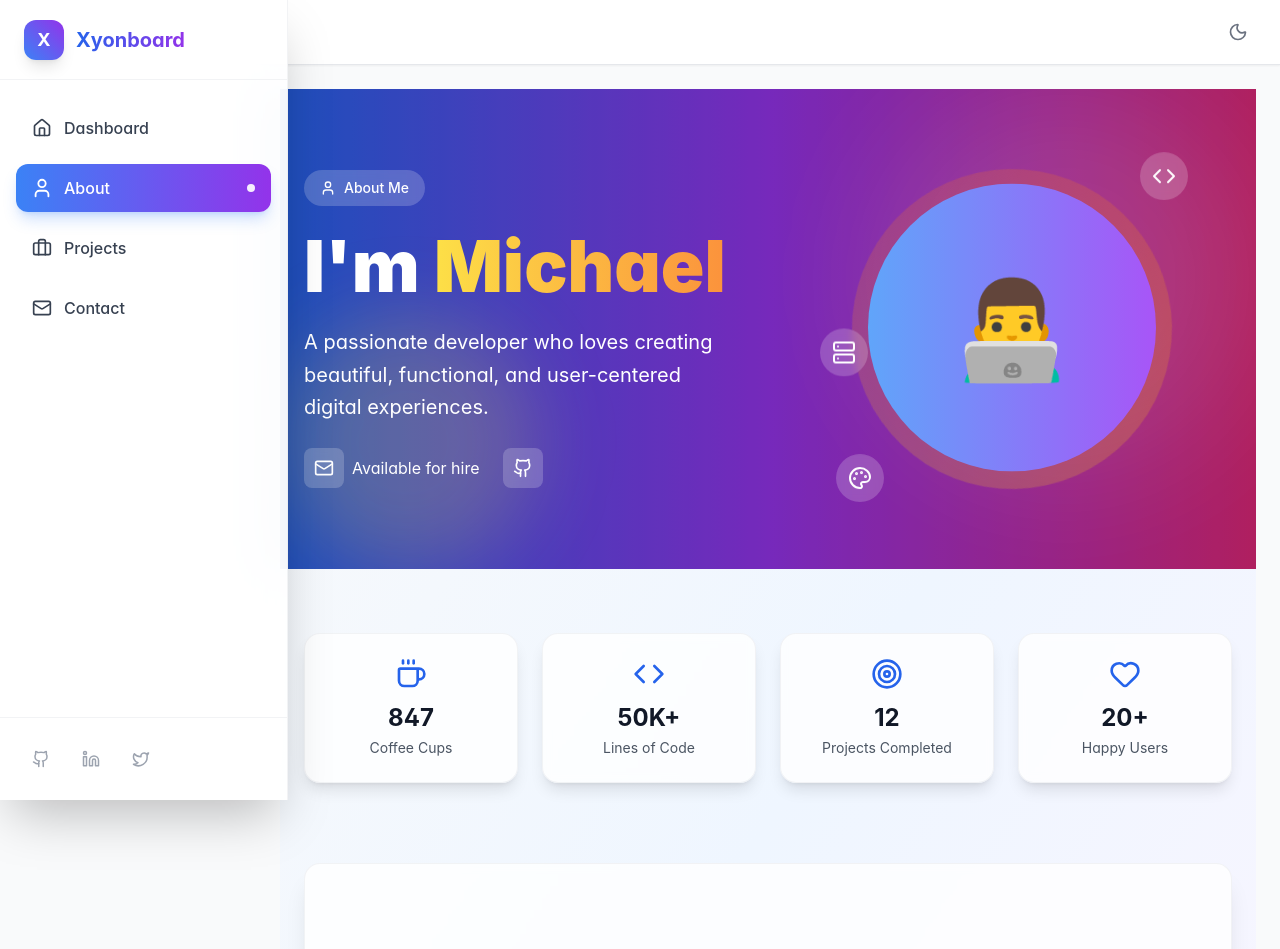
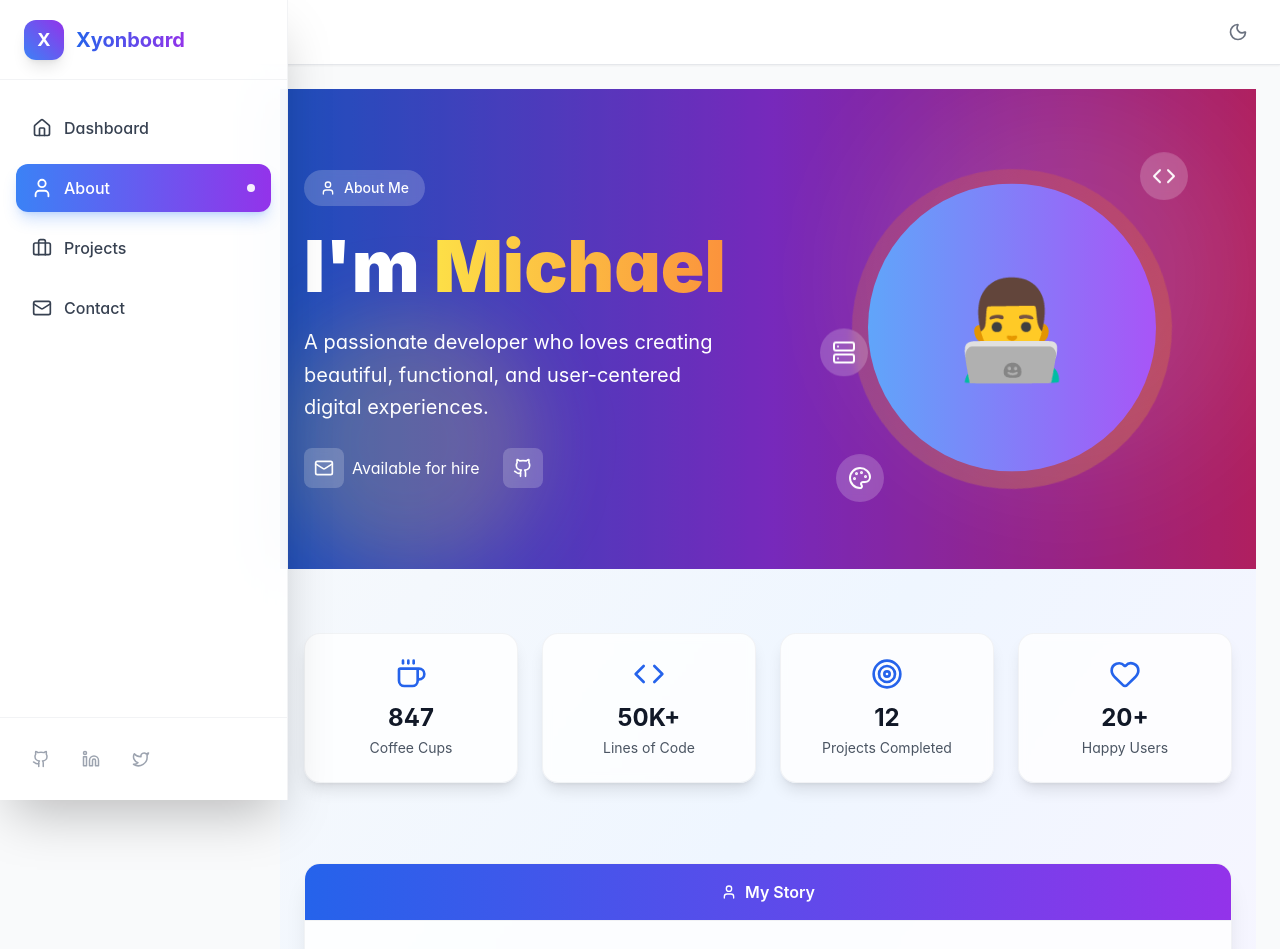
Before and after one commit to XyonShadow/XyonBoard, a React (Vite) app: page /about in a window 1280 px wide. Shown: the top 949 px of the page. Built offline with nearby package versions, Linux system fonts and the light colour scheme.

Commit message:
feat(about): add tabs functionality with navigation and activeTab state management

```diff
--- a/src/pages/About.tsx
+++ b/src/pages/About.tsx
@@ -1,4 +1,4 @@
-import React from 'react';
+import React, { useState } from 'react';
 import { User, Code, Palette, Server, Github, Mail, Coffee, Target, Heart, Zap } from 'lucide-react';
 
 const personalStats = [
@@ -9,6 +9,13 @@ const personalStats = [
 ];
 
 const About: React.FC = () => {
+  type TabKey = 'story' | 'techStack';
+  const [activeTab, setActiveTab] = useState<TabKey>('story');
+
+  const tabs: { key: TabKey; label: string; icon: React.ElementType }[] = [
+    { key: 'story', label: 'My Story', icon: User },
+  ];
+
   return (
     <div className="min-h-screen bg-gradient-to-br from-gray-50 via-blue-50 to-purple-50 dark:from-gray-900 dark:via-blue-900/20 dark:to-purple-900/20">
       {/* Hero Section */}
@@ -101,9 +108,30 @@ const About: React.FC = () => {
         {/* Main Content */}
         <div>
           <div className="bg-white/80 dark:bg-gray-800/80 backdrop-blur-sm rounded-2xl shadow-xl border border-gray-200/50 dark:border-gray-700/50 overflow-hidden">
+            {/* Tab Navigation */}
+            <div className="flex border-b border-gray-200/50 dark:border-gray-700/50">
+              {tabs.map((tab) => {
+                const Icon = tab.icon;
+                return (
+                  <button
+                    key={tab.key}
+                    onClick={() => setActiveTab(tab.key)}
+                    className={`flex-1 px-6 py-4 font-semibold transition-all duration-300 flex items-center justify-center gap-2 ${
+                      activeTab === tab.key
+                        ? 'bg-gradient-to-r from-blue-600 to-purple-600 text-white'
+                        : 'text-gray-600 dark:text-gray-400 hover:bg-gray-100 dark:hover:bg-gray-700'
+                    }`}
+                  >
+                    <Icon className="w-4 h-4" />
+                    {tab.label}
+                  </button>
+                );
+              })}
+            </div>
+
             {/* Story Section */}
             <div className="p-8">
-              <div className="mt-12 px-4 sm:px-6 lg:px-8">
+              {activeTab === 'story' && (
                 <div className="space-y-6 animate-fadeIn">
                   <h2 className="text-3xl font-bold text-gray-900 dark:text-white mb-6">My Journey</h2>
                   <div className="grid grid-cols-1 lg:grid-cols-2 gap-8">
@@ -138,7 +166,7 @@ const About: React.FC = () => {
                     </div>
                   </div>
                 </div>
-              </div>
+              )}
             </div>
           </div>
         </div>
```
